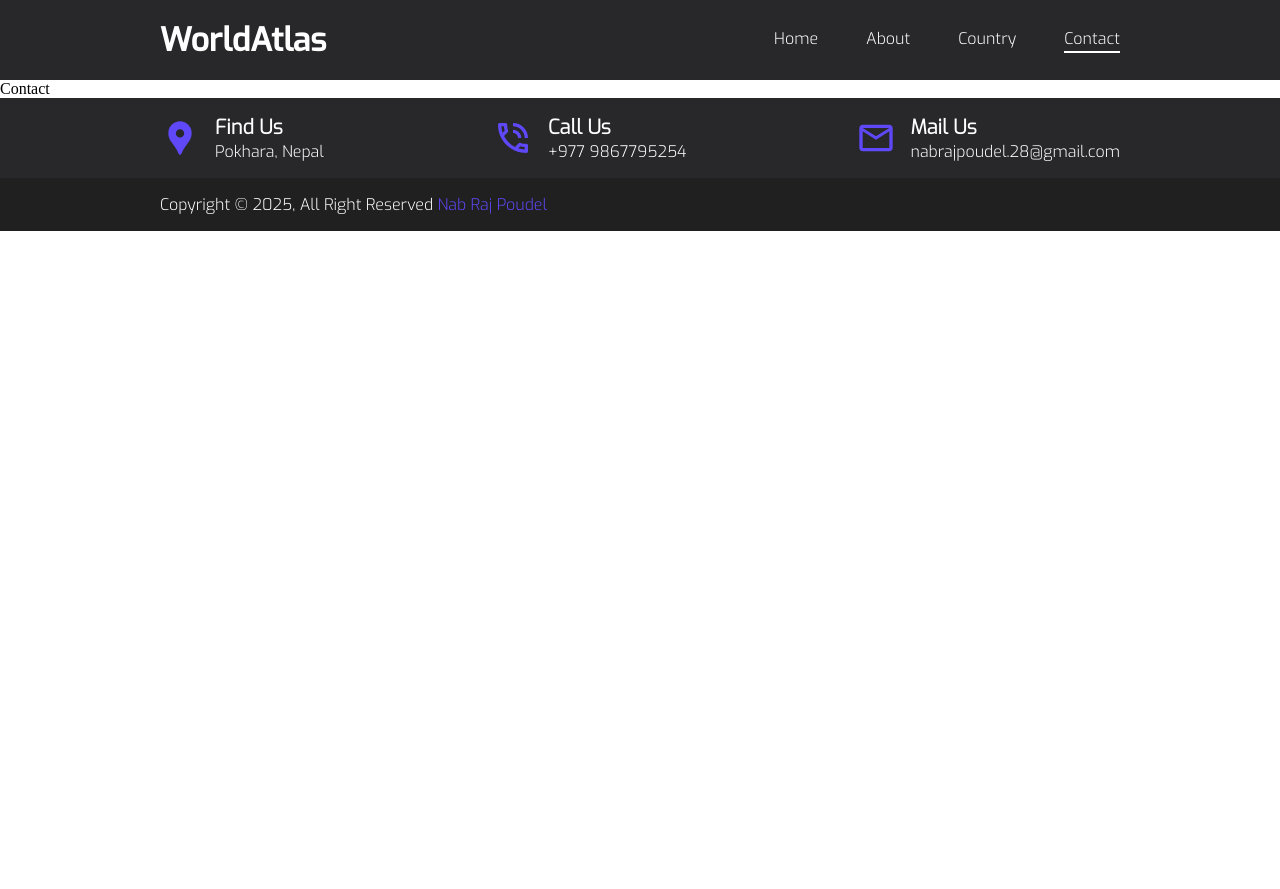
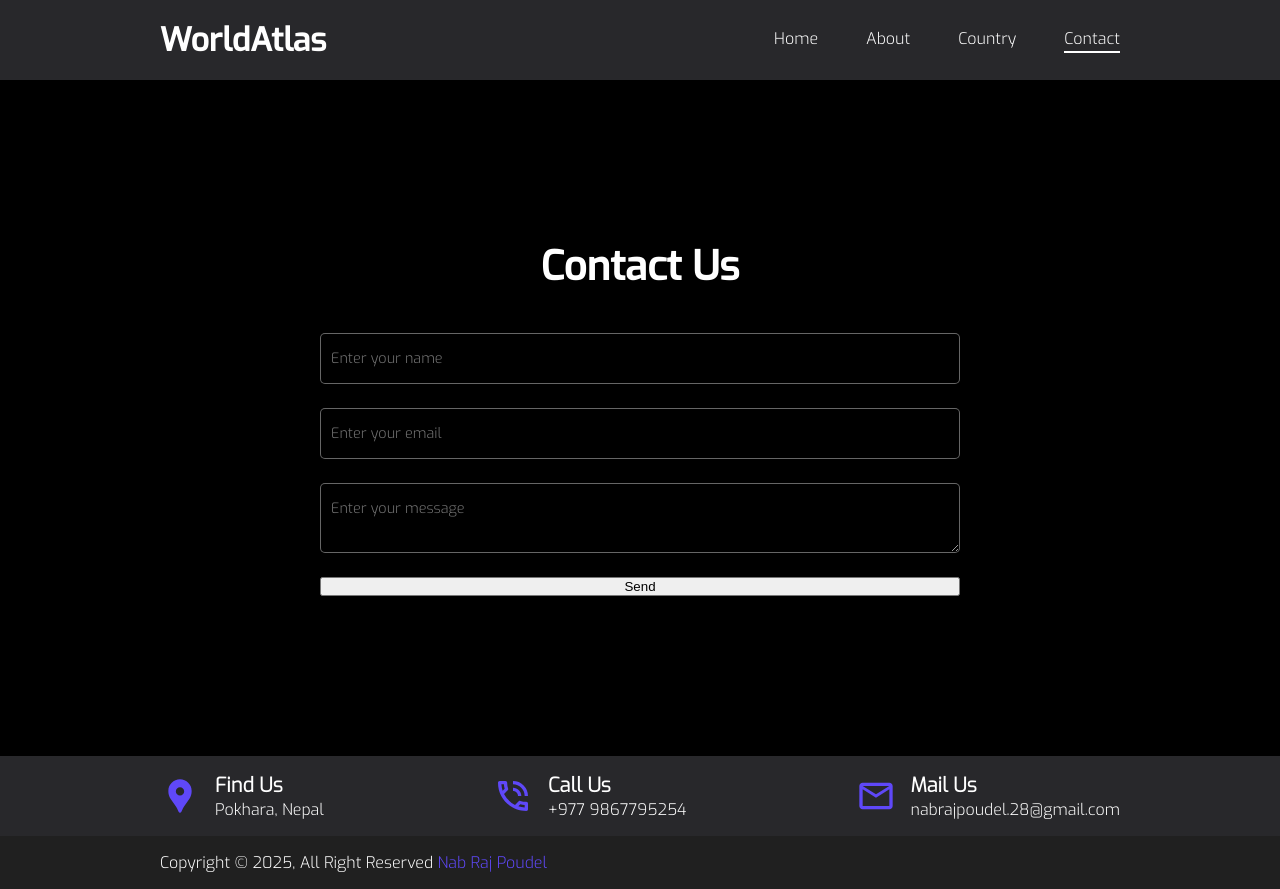
Before and after one commit to Nabraj28/World-Atlas, a React (Vite) app: page /contact in a window 1280 px wide. Before the commit the page ends 800 px from the top, so only its background shows below. Built offline with nearby package versions, Linux system fonts and the light colour scheme.

Commit message:
CREATE: Created Contact Page

```diff
--- a/src/components/Footer/footer.module.css
+++ b/src/components/Footer/footer.module.css
@@ -52,7 +52,7 @@
     font-size: var(--fs-small);
 }
 
-@media (max-width: 768px){
+@media (max-width: 1240px){
     .contactContent{
         flex-direction: column;
         width: 85%;
--- a/src/pages/Contact/Contact.jsx
+++ b/src/pages/Contact/Contact.jsx
@@ -1,8 +1,18 @@
-import React from 'react'
+import styles from './contact.module.css'
 
 const Contact = () => {
     return (
-        <div>Contact</div>
+        <section className={styles.contactContainer}>
+            <h1 className={styles.containerTitle}>Contact Us</h1>
+            <div className={styles.formWrapper}>
+                <form>
+                    <input type="text" placeholder='Enter your name' />
+                    <input type="email" placeholder='Enter your email' />
+                    <textarea name="" id="" placeholder='Enter your message' />
+                    <button>Send</button>
+                </form>
+            </div>
+        </section>
     )
 }
 
--- /dev/null
+++ b/src/pages/Contact/contact.module.css
@@ -0,0 +1,37 @@
+.contactContainer{
+    padding: 10rem 20px;
+    background-color: var(--primary-color);
+}
+
+.formWrapper{
+    display: flex;
+    justify-content: center;
+}
+
+.formWrapper form{
+    display: flex;
+    flex-direction: column;
+    gap: 1.5rem;
+    width: 100%;
+    max-width: 40rem;
+}
+
+.formWrapper form input,
+.formWrapper form textarea {
+font-family: var(--secondary-font);
+background-color: #000;
+outline: none;
+color: #fff;
+padding: 15px 10px;
+border-radius: 5px;
+font-size: .9rem;
+border: .1rem solid rgba(255,255,255,.4);
+}
+
+.containerTitle{
+    text-align: center;
+    color:#fff;
+    font-family: var(--primary-font);
+    margin-bottom: 40px;
+    font-size: var(--fs-heading);
+}
--- a/src/pages/Home/Home.jsx
+++ b/src/pages/Home/Home.jsx
@@ -1,3 +1,4 @@
+import { NavLink } from 'react-router';
 import styles from './home.module.css';
 import { IoIosArrowRoundForward } from "react-icons/io";
 
@@ -17,11 +18,13 @@ const Home = () => {
                         <br />
                         and filter through countries to find the details you want.
                     </p>
-                    <button className={styles.styledButton}>
-                        Start Exploring
-                        <IoIosArrowRoundForward size={25} />
+                    <NavLink className={styles.navLink} to={'/country'}>
+                        <button className={styles.styledButton}>
+                            Start Exploring
+                            <IoIosArrowRoundForward size={25} />
 
-                    </button>
+                        </button>
+                    </NavLink>
                 </div>
                 <div className={styles.imageContainer}>
                     <img src="/Earth.svg" alt="" className={styles.earthImage} />
--- a/src/pages/Home/home.module.css
+++ b/src/pages/Home/home.module.css
@@ -53,7 +53,12 @@
     justify-content: center;
     align-items: center;
     gap: 5px;
+    cursor: pointer;
   }
+
+  .textContainer .navLink {
+    text-decoration: none;
+}
 
   .earthImage{
     width: 90%;
@@ -88,3 +93,24 @@
         width: 100%;
       }
   }
+
+  @media (min-width: 768px) and (max-width:1240px){
+
+    .backgroundImageContainer{
+        width: 85%;
+    }
+    .heroHeading{
+        font-size: var(--fs-large);
+    }
+    .heroContent, .styledButton{
+        font-size: var(--fs-small);
+    }
+
+    .textContainer{
+        gap: 1rem;
+    }
+
+    .styledButton{
+        padding: 8px 16px 8px 16px;
+    }
+  }
```
Also changed, not shown: src/data/continents.js (added, +39 -0 lines), src/data/apiUtils/index.js (added).
